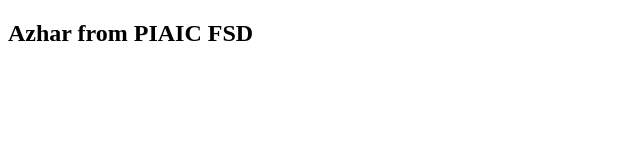
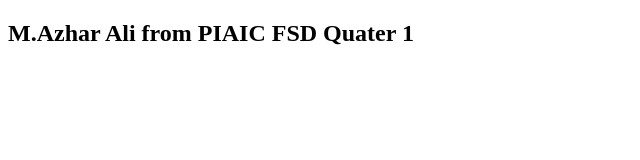
Before and after one commit to azharali8907/bootcamp2020, a plain HTML site: page index.html in a window 1280 px wide. Shown: the whole page, without its empty margins (0-640 px from the left). Drawn offline with Linux system fonts and the light colour scheme.

Commit message:
add name in index.html

```diff
--- a/index.html
+++ b/index.html
@@ -5,6 +5,6 @@
     <title>Document</title>
 </head>
 <body>
-    <div><h2>Azhar from PIAIC FSD</h2></div>
+    <div><h2>M.Azhar Ali from PIAIC FSD Quater 1</h2></div>
 </body>
 </html>
```
